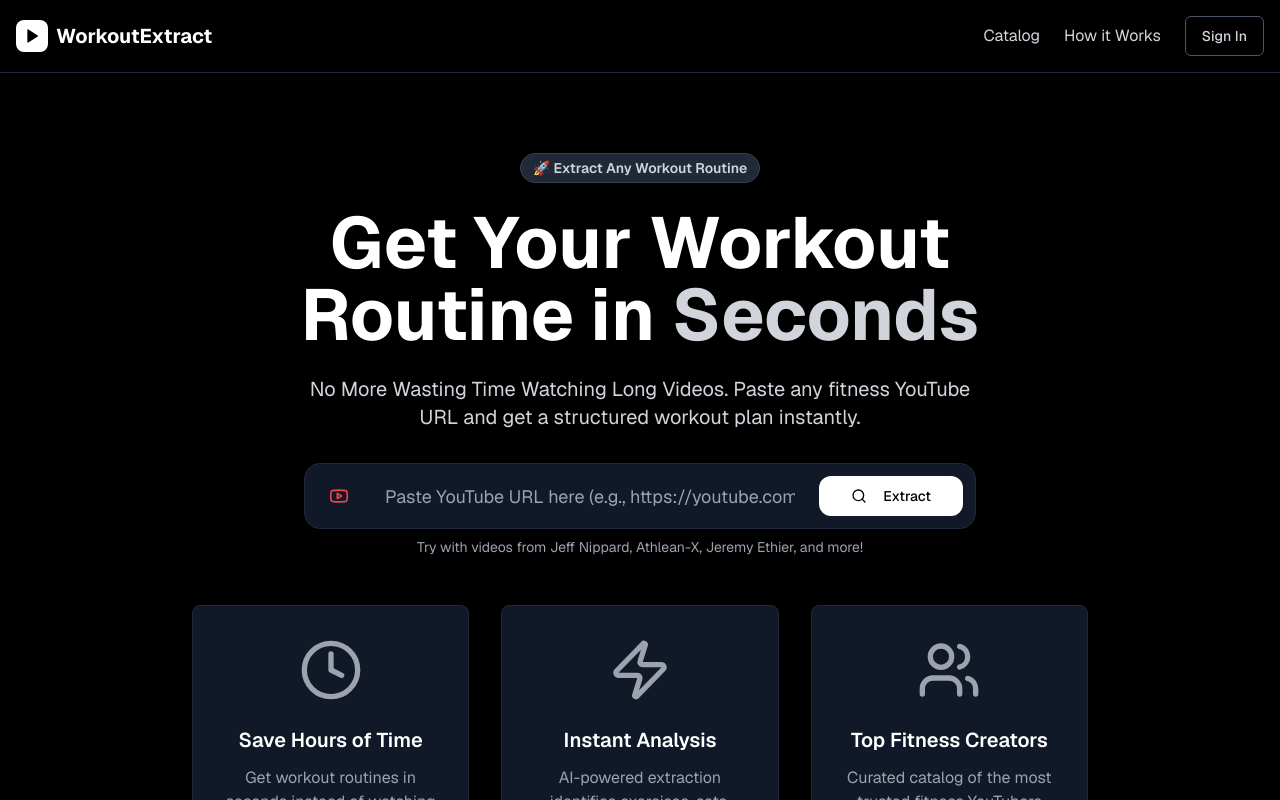
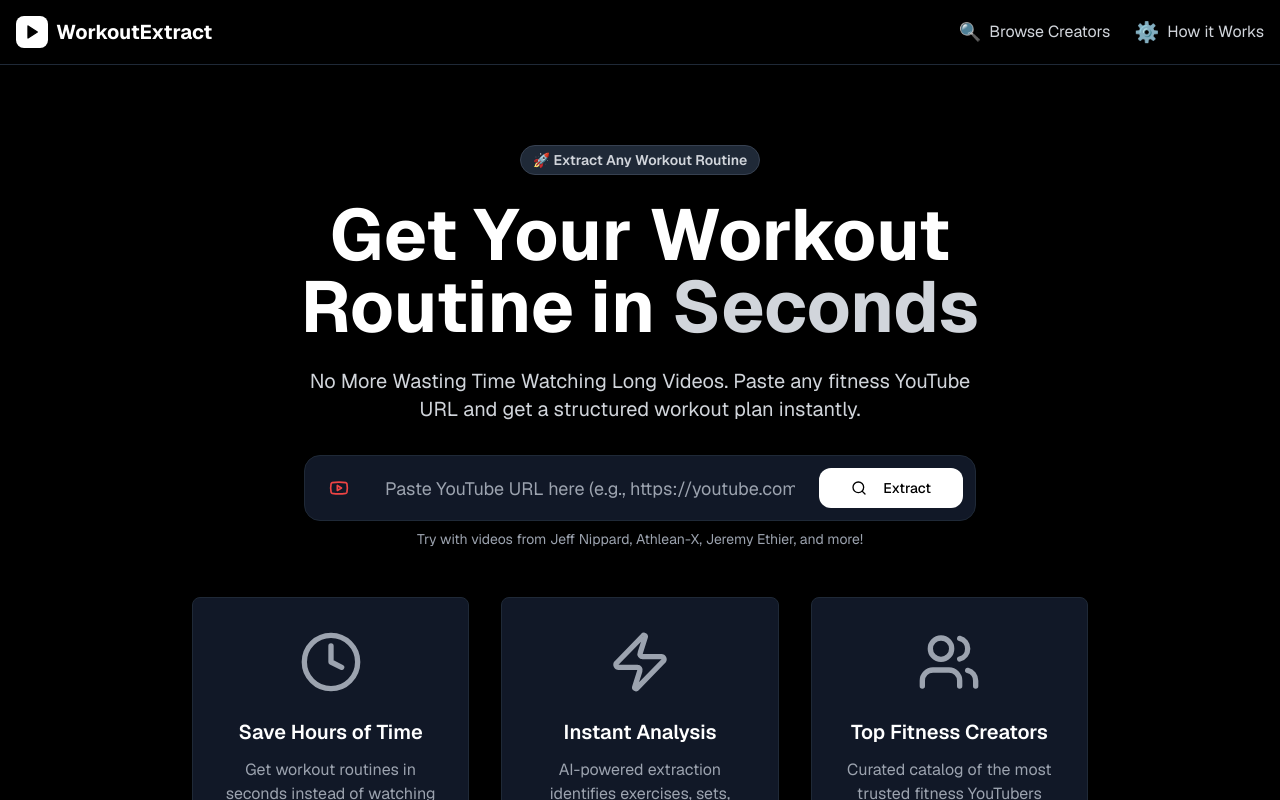
Before and after one commit to svastiks/workout-extracter, a Next.js app in the folder client/: page / in a window 1280 px wide. Shown: the top 800 px of the page. Built offline with nearby package versions, Linux system fonts and the light colour scheme; no server answers.

Commit message:
optimized navbar headings

```diff
--- a/client/app/page.tsx
+++ b/client/app/page.tsx
@@ -106,18 +106,12 @@ export default function HomePage() {
               <span className="text-xl font-bold text-white">WorkoutExtract</span>
             </div>
             <nav className="hidden md:flex items-center gap-6">
-              <Link href="/catalog" className="text-gray-300 hover:text-white transition-colors">
-                Catalog
+              <Link href="/catalog" className="text-gray-300 hover:text-white transition-colors flex items-center">
+                <span className="text-lg mr-2 leading-none">🔍</span>Browse Creators
               </Link>
-              <Link href="#how-it-works" className="text-gray-300 hover:text-white transition-colors">
-                How it Works
+              <Link href="#how-it-works" className="text-gray-300 hover:text-white transition-colors flex items-center">
+                <span className="text-xl mr-2">⚙️</span>How it Works
               </Link>
-              <Button
-                variant="outline"
-                className="border-gray-600 text-gray-300 hover:bg-white hover:text-black bg-transparent"
-              >
-                Sign In
-              </Button>
             </nav>
           </div>
         </div>
```
